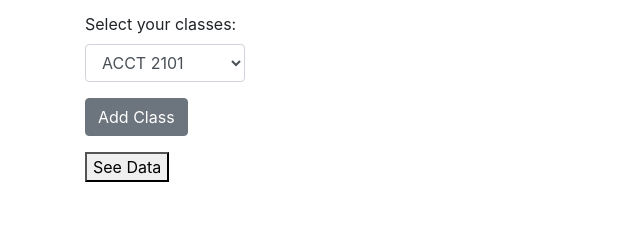
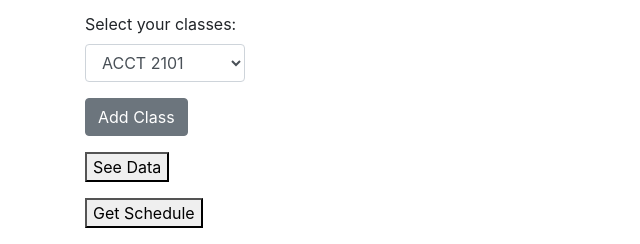
Before and after one commit to apfleegor/6242-final-project, a Flask app: page / in a window 1280 px wide. Shown: the part 648-892 px from the top of the page, without its empty margins (0-640 px from the left). Before the commit the page ends 830 px from the top, so only its background shows below. Run offline with Flask 3, Linux system fonts and the light colour scheme; some libraries are stand-ins or nearby versions.

Commit message:
Working more on the schedule

```diff
--- a/templates/index.html
+++ b/templates/index.html
@@ -114,6 +114,10 @@
           <button id="seeData">See Data</button>
         </div>
 
+        <div class="mb-3">
+          <button id="optimize">Get Schedule</button>
+        </div>
+
       </div>
 
       <div class="col-6">
@@ -167,7 +171,6 @@
 <script type="text/javascript">
 
   const classes_url = "../static/classes.json"
-  console.log("testing")
 
   // Loads in first course after DOM loads in
 
@@ -238,6 +241,11 @@
     document.getElementById("addSelect")
             .addEventListener("click", addSelectionBox);
 
+    // document.getElementById("optimize")
+    //         .addEventListener("click", function() {
+
+    //         })
+
     // Dummy code for Plotly example
     // Takes in min/max hours as values, and plots them when button is pressed
     var minSelect = document.getElementById("minPrompt");
@@ -273,6 +281,7 @@
       for (let i=0; i<this.value; i++) {
         // create new row
         var row = table_select.insertRow(-1);
+        row.id = year_list[i]
         // console.log(year_list[i])
 
         // create cells for the row
```
